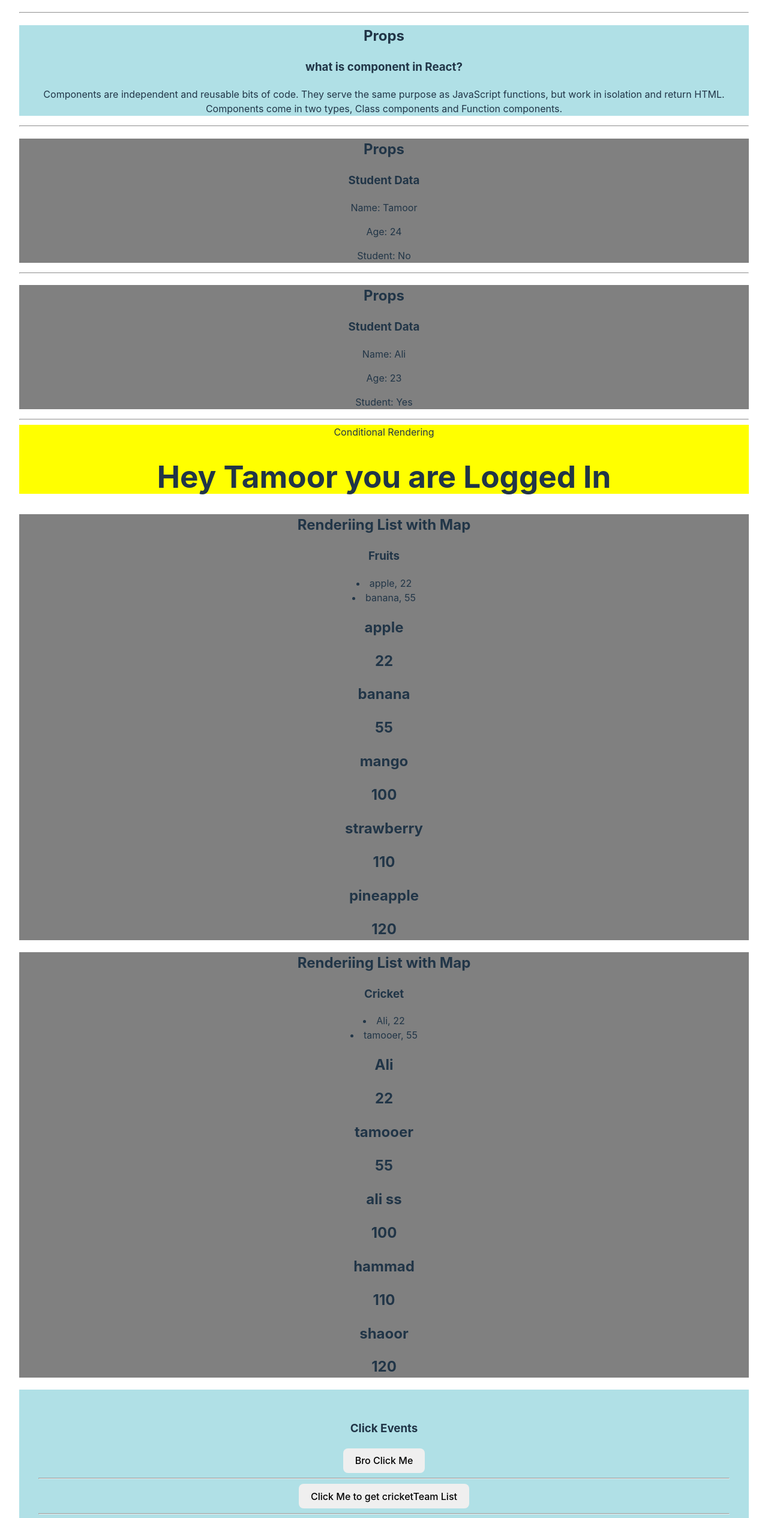
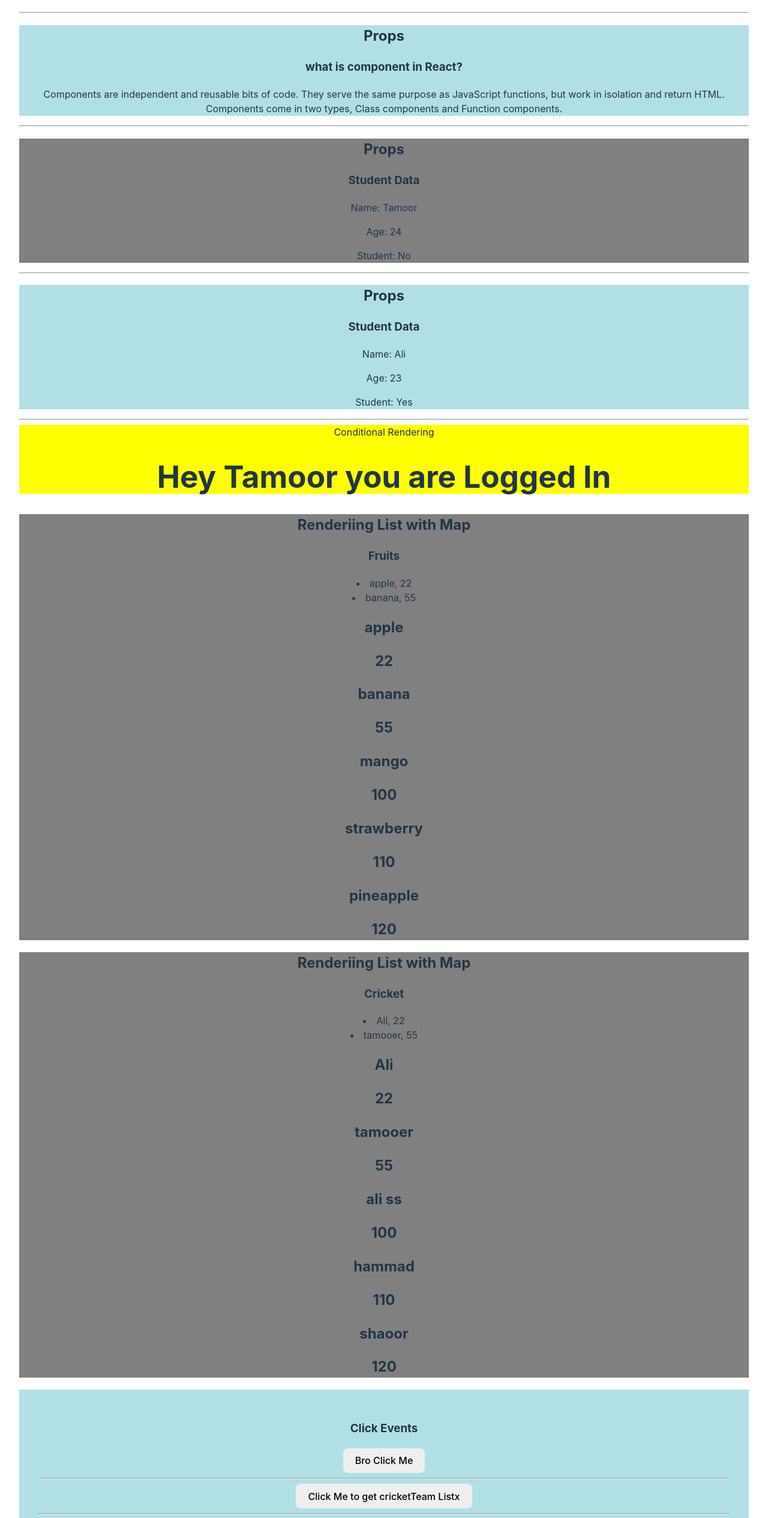
Before and after one commit to TamoorKhokhar/react2024, a React (Vite) app in the folder react2024/: page / in a window 1280 px wide. Shown: the part 241-2771 px from the top of the page at 60% size. Built offline with nearby package versions, Linux system fonts and the light colour scheme.

Commit message:
add and remove state of an array

```diff
--- a/react2024/src/App.jsx
+++ b/react2024/src/App.jsx
@@ -10,6 +10,7 @@ import UseStateMyComponent from "./components/useStateMyComponent";
 import OnChangeComponent from "./components/onChangeComponent";
 import ColorPicker from "./components/colorPicker";
 import UpdateStateFunction from "./components/updateStateFunction";
+import UpdateStateOfAnArray from "./components/updateStateOfAnArray";
 
 function App() {
   const Fruits = [
@@ -38,7 +39,12 @@ function App() {
         />
 
         <Students name="Tamoor" age="24" isStudent={false} background="gray" />
-        <Students name="Ali" age="23" isStudent={true} background="gray" />
+        <Students
+          name="Ali"
+          age="23"
+          isStudent={true}
+          background="powderBlue"
+        />
 
         <UserInfo isLoggedIn={true} userName="Tamoor" />
 
@@ -55,6 +61,8 @@ function App() {
 
         <UpdateStateFunction />
 
+        <UpdateStateOfAnArray />
+
         <Footer />
       </div>
     </>
--- a/react2024/src/components/button.jsx
+++ b/react2024/src/components/button.jsx
@@ -62,9 +62,12 @@ function Button() {
         <hr></hr>
         {/* OR */}
         <button style={{ backgroundColor: "ButtonFace" }} onClick={handleClick}>
-          Click Me to get cricketTeam List
+          {showTeamData
+            ? "Hide Me to hide cricketTeam List"
+            : "Click Me to get cricketTeam List"}
+          x
         </button>
-        {showTeamData && (
+        {showTeamData ? (
           <div>
             <ul>
               {cricketTeam.map((team) => {
@@ -78,7 +81,24 @@ function Button() {
               })}
             </ul>
           </div>
+        ) : (
+          ""
         )}
+        {/* {showTeamData && (
+          <div>
+            <ul>
+              {cricketTeam.map((team) => {
+                return (
+                  <li key={team.name}>
+                    <p>
+                      {team.name},{team.calories}
+                    </p>
+                  </li>
+                );
+              })}
+            </ul>
+          </div>
+        )} */}
         <hr></hr>
         {/* OR */}
         <button
--- a/react2024/src/components/updateStateFunction.jsx
+++ b/react2024/src/components/updateStateFunction.jsx
@@ -3,6 +3,7 @@ import { useState } from "react";
 function UpdateStateFunction() {
   //   Updater Function : a function passed as an argument to setState() allow for the safe update based on previous state not on the current state
 
+  //   update state of an object using react
   const [carData, setCarData] = useState({
     year: 2023,
     make: "Toyota",
--- /dev/null
+++ b/react2024/src/components/updateStateOfAnArray.jsx
@@ -0,0 +1,61 @@
+import React, { useState } from "react";
+
+function UpdateStateOfAnArray() {
+  const [fruits, setFruits] = useState([
+    "apple",
+    "orange",
+    "banana",
+    "grapes",
+    "mango",
+  ]);
+
+  const AddFruit = () => {
+    const newFruit = document.getElementById("fruitInput").value;
+    document.getElementById("fruitInput").value = "";
+
+    setFruits((f) => [...f, newFruit]);
+  };
+  const RemoveFruits = (index) => {
+    setFruits(fruits.filter((_, i) => i !== index));
+  };
+  return (
+    <>
+      <div
+        style={{
+          color: "white",
+          padding: "2rem",
+          backgroundColor: "#574250",
+          marginTop: "1rem",
+        }}
+      >
+        <h3>Update State of anArray and add and remove data from an array</h3>
+        <ul>
+          {fruits.map((fruit, index) => {
+            return (
+              <li key={index}>
+                <div
+                  style={{
+                    display: "flex",
+                    justifyContent: "space-around",
+                    padding: "1rem",
+                  }}
+                >
+                  {fruit}
+                  <br></br>
+                  <button onClick={() => RemoveFruits(index)}>
+                    Remove {fruit}
+                  </button>
+                </div>
+              </li>
+            );
+          })}
+        </ul>
+
+        <input type="text" placeholder="Enter FRuit Name" id="fruitInput" />
+        <button onClick={AddFruit}>Add Food</button>
+      </div>
+    </>
+  );
+}
+
+export default UpdateStateOfAnArray;
```
Also changed, not shown: react2024/src/components/userInfo.jsx (+5 -5 lines).
